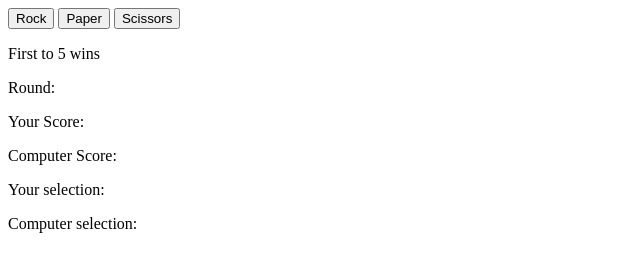
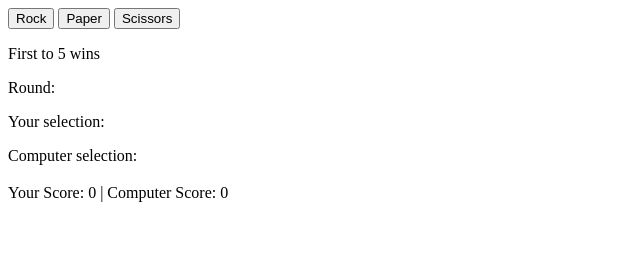
Before and after one commit to Leland321letsjam/rock-paper-scissors, a plain HTML site: page index.html in a window 1280 px wide. Shown: the whole page, without its empty margins (0-640 px from the left). Drawn offline with Linux system fonts and the light colour scheme.

Commit message:
Replace score elements with single div

```diff
--- a/index.html
+++ b/index.html
@@ -14,11 +14,11 @@
 
         <p>First to 5 wins</p>
         <p class="round">Round: </p>
-        <p class="human-score">Your Score: </p>
-        <p class="computer-score">Computer Score: </p>
         <p class="your-selection">Your selection: </p>
         <p class="computer-selection">Computer selection: </p>
         <h3></h3>
+
+        <div class="score">Your Score: 0 | Computer Score: 0</div>
 
     </div>
 
```
